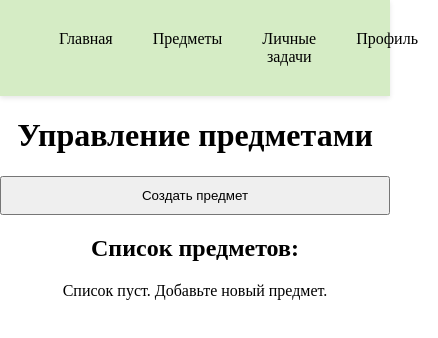
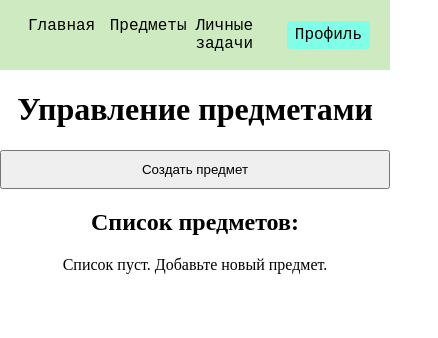
Before and after one commit to DarkenHatake/ProjectInfoBez, a React (Create React App) app: page /objects in a window 390 px wide. Shown: the top 338 px of the page, 438 px wide, since content can reach past the window. Built offline with nearby package versions, Linux system fonts and the light colour scheme.

Commit message:
доб изменения

```diff
--- a/src/components/ComponentsStyles/CreateItemModal.css
+++ b/src/components/ComponentsStyles/CreateItemModal.css
@@ -67,9 +67,11 @@
     display: flex;
     justify-content: space-between;
     margin-top: 15px; /* Уменьшили отступ сверху */
+    gap: 20px; /* Добавляем расстояние между кнопками */
   }
 
   .buttons button {
+    flex: 1; /* Равномерное распределение ширины */
     padding: 10px 20px;
     font-family: 'Roboto Mono', monospace;
     font-style: normal;
@@ -80,6 +82,7 @@
     border-radius: 8px;
     cursor: pointer;
     transition: background-color 0.3s ease, color 0.3s ease;
+    height: 50px; /* Фиксированная высота для кнопок */
   }
 
   /* Кнопка "Назад" */
--- a/src/components/ComponentsStyles/Navigation.css
+++ b/src/components/ComponentsStyles/Navigation.css
@@ -1,40 +1,126 @@
-
+/* Основные стили */
 .navigation {
+    position: fixed;
+    top: 0;
+    left: 0;
+    width: 100%;
+    height: 80px;
+    background: #CDEAC0;
     display: flex;
-    justify-content: space-around;
+    justify-content: space-between;
     align-items: center;
-    background-color: #d5ecc5; /* Light green background */
-    padding: 20px 0;
-    box-shadow: 0px 2px 5px rgba(0, 0, 0, 0.1);
-    width: 100%;
-    margin: 0; /* Обнуление внешних отступов */
+    box-sizing: border-box;
+    z-index: 1000;
+    padding: 0 120px;
 }
 
-.nav-item {
-    font-size: 16px;
-    color: black;
-    padding: 10px 20px;
-    cursor: pointer;
-    text-align: center;
-    transition: background-color 0.3s;
-    border-radius: 5px;
-
-}
-a{
-    text-decoration: none;
-    color: black;
-}
-.nav-item:hover {
-    background-color: #b3d9a5; /* Darker green on hover */
-    border-radius: 5px;
+.nav-spacer {
+    height: 80px;
+    width: 100%;
 }
 
-.active {
-/*    background-color: white;*/
-    border-radius: 5px;
+/* Группы элементов */
+.nav-left-group {
+    display: flex;
+    gap: 10px; /* Уменьшенное расстояние между кнопками */
+    width: 50%;
 }
 
-.profile {
-    /*background-color: #006400; *//* Customized color for "Профиль" */
-    border-radius: 5px;
+.nav-right-group {
+    width: fit-content;
 }
+
+/* Общие стили кнопок */
+.nav-item {
+    font-family: 'Roboto Mono', monospace;
+    font-size: 20px;
+    color: #000000;
+    cursor: pointer;
+    padding: 10px 20px;
+    transition: background-color 0.3s ease;
+    border-radius: 4px;
+    text-align: center;
+    min-width: 120px; /* Фиксированная ширина для всех кнопок */
+    box-sizing: border-box;
+    will-change: background-color; /* Оптимизация анимации */
+}
+
+.nav-item a {
+    text-decoration: none;
+    color: inherit;
+    display: block;
+    width: 100%;
+}
+
+/* Специфичные стили */
+.nav-item:hover {
+    background-color: rgba(179, 217, 165, 0.7);
+}
+
+.profile-item {
+    background: #80FFE8;
+    margin-left: 40px; /* Отделение от основной группы */
+}
+
+.profile-item:hover {
+    background: #00CCB3;
+}
+
+/* Адаптация с фиксированными пропорциями */
+@media (max-width: 1600px) {
+    .navigation {
+        padding: 0 80px;
+    }
+}
+
+@media (max-width: 1200px) {
+    .navigation {
+        padding: 0 20px;
+        height: 70px;
+    }
+    .nav-spacer {
+        height: 70px;
+    }
+    .nav-left-group {
+        gap: 0px;
+        width: 70%;
+    }
+    .nav-item {
+        min-width: 120px;
+        font-size: 18px;
+        padding: 8px 12px;
+    }
+    .profile-item {
+        margin-left: 0px;
+    }
+}
+
+@media (max-width: 768px) {
+    .navigation {
+        padding: 0 20px;
+        height: 70px;
+    }
+    .nav-spacer {
+        height: 70px;
+    }
+    .nav-left-group {
+        gap: 0px;
+        width: 70%;
+    }
+    .nav-item {
+        min-width: 120px;
+        font-size: 18px;
+        padding: 8px 12px;
+    }
+    .profile-item {
+        margin-left: 0px;
+    }
+}
+
+@media (max-width: 480px) {
+    .nav-item {
+        min-width: 80px;
+        padding: 5px 8px;
+        font-size: 16px;
+    }
+}
--- a/src/components/Navigation.js
+++ b/src/components/Navigation.js
@@ -1,28 +1,30 @@
 import React from 'react';
-import { Link } from 'react-router-dom'; // Импортируем Link для навигации
+import { Link } from 'react-router-dom';
 import './ComponentsStyles/Navigation.css';
 
 const Navigation = () => {
     return (
-        <div className="navigation">
-            <div style={{display: 'flex', width:'80%'}}>
-                <div className="nav-item">
-                    <Link to="/">Главная</Link>
-                </div>
-                <div className="nav-item active">
-                    <Link to="/objects">Предметы</Link>
-                </div>
-                <div className="nav-item">
-                    <Link to="/personal-tasks">Личные задачи</Link>
+        <>
+            <div className="navigation">
+                <div className="nav-left-group">
+                    <NavLink to="/" text="Главная" />
+                    <NavLink to="/objects" text="Предметы" active />
+                    <NavLink to="/personal-tasks" text="Личные задачи" />
                 </div>
 
-                <div className="nav-item profile">
-                    <Link to="/profile">Профиль</Link>
+                <div className="nav-right-group">
+                    <NavLink to="/profile" text="Профиль" profile />
                 </div>
             </div>
-
-        </div>
+            <div className="nav-spacer"></div>
+        </>
     );
 };
 
+const NavLink = ({ to, text, active = false, profile = false }) => (
+    <div className={`nav-item ${active ? 'active' : ''} ${profile ? 'profile-item' : ''}`}>
+        <Link to={to}>{text}</Link>
+    </div>
+);
+
 export default Navigation;
--- a/src/components/Object.js
+++ b/src/components/Object.js
@@ -1,32 +1,41 @@
-// Object.js
 import React, { useState } from 'react';
 import CreateItemModal from './CreateItemModal';
 import ItemList from './ItemList';
+
 const Object = () => {
     const [isModalOpen, setModalOpen] = useState(false);
-    const [items, setItems] = useState([]); // Список объектов
+    const [items, setItems] = useState([]);
+
     const handleOpenModal = () => {
         setModalOpen(true);
     };
+
     const handleCloseModal = () => {
         setModalOpen(false);
     };
+
     const handleAddItem = (newItem) => {
-        setItems((prevItems) => [...prevItems, newItem]); // Добавляем новый объект в список
+        setItems((prevItems) => [...prevItems, newItem]);
     };
+
+    // Новая функция для удаления предмета
+    const handleDeleteItem = (index) => {
+        setItems((prevItems) => prevItems.filter((_, i) => i !== index));
+    };
+
     return (
         <div>
             <h1>Управление предметами</h1>
             <button onClick={handleOpenModal}>Создать предмет</button>
 
-            {/* Отображение списка предметов */}
-            <ItemList items={items} />
+            {/* Теперь передаем onDelete */}
+            <ItemList items={items} onDelete={handleDeleteItem} />
 
-            {/* Модальное окно */}
             {isModalOpen && (
                 <CreateItemModal onClose={handleCloseModal} onAddItem={handleAddItem} />
             )}
         </div>
     );
 };
+
 export default Object;
```
Also changed, not shown: src/api.js (added, +18 -0 lines), src/components/ComponentsStyles/Login.css (+47 -50 lines), src/components/ComponentsStyles/Register.css (+29 -7 lines), src/components/ComponentsStyles/ShareCodeModal.css (added, +122 -0 lines), src/components/Login.js (+16 -20 lines), src/components/Register.js (+78 -39 lines), src/components/ShareCodeModal.js (added, +38 -0 lines).
